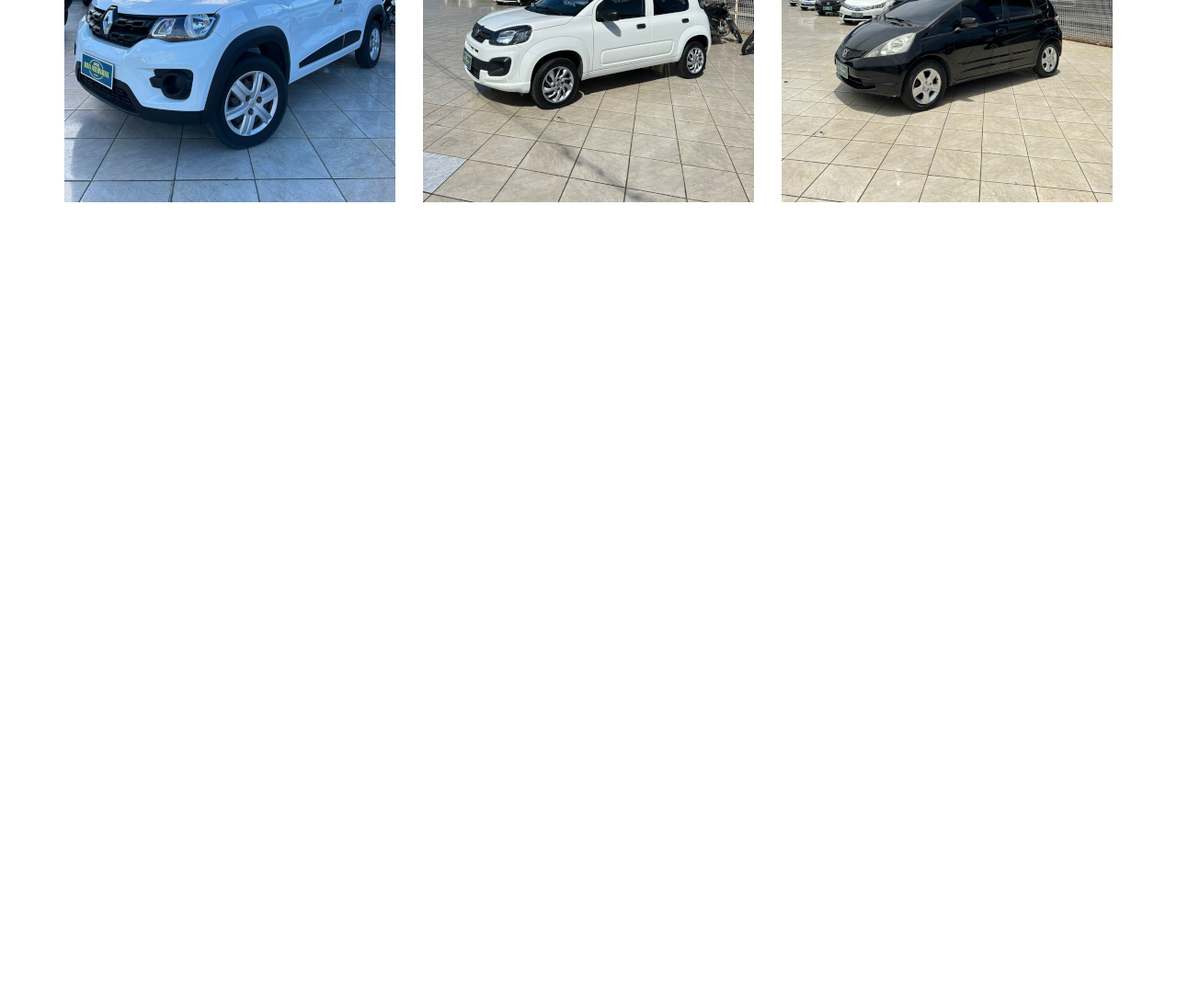
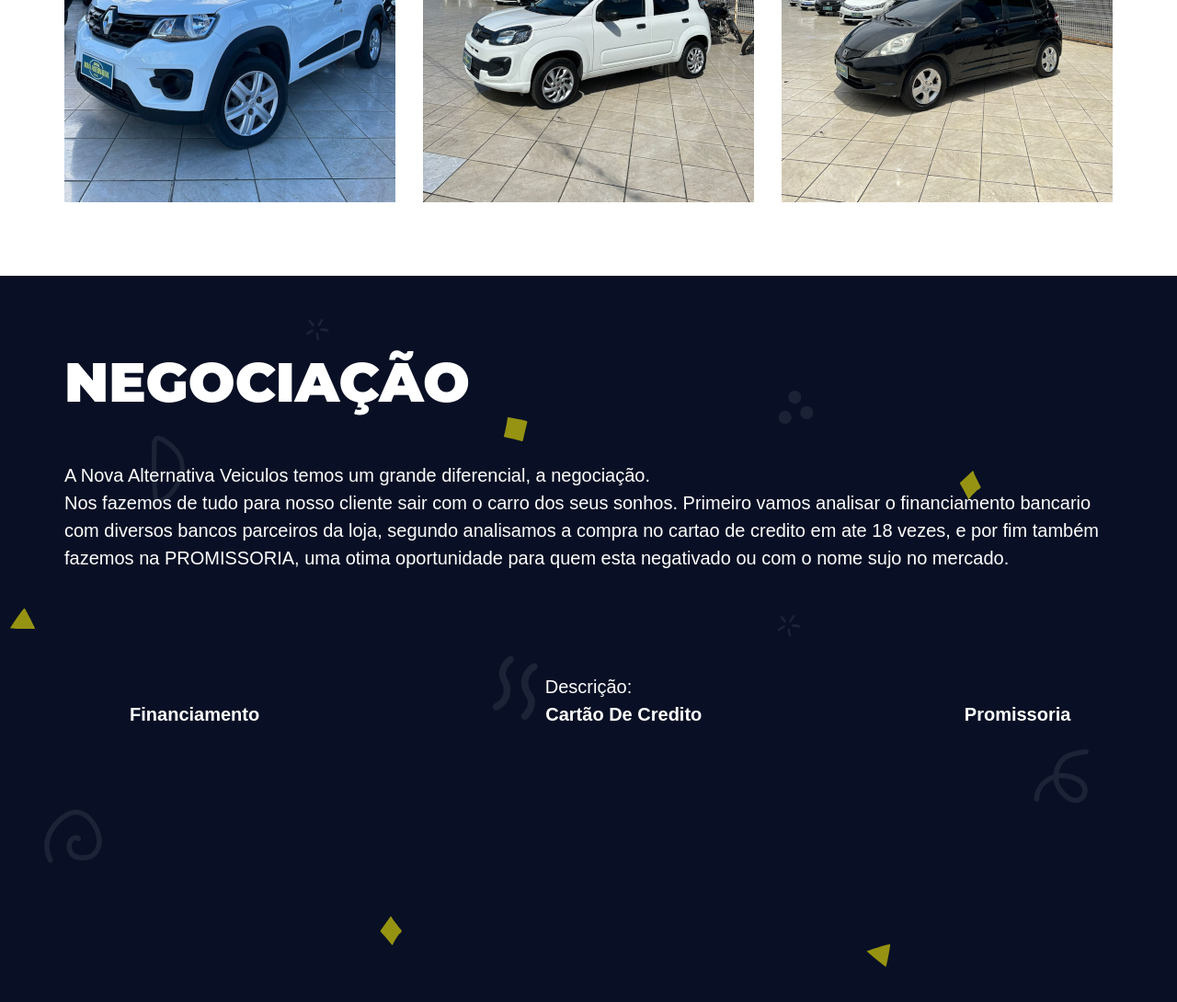
Before and after one commit to thiago-igor/Projeto-Nova-Alternativa, a plain HTML site: page projeto/index.html in a window 1280 px wide. Shown: the part 1887-2977 px from the top of the page at 92% size. Before the commit the page ends 2187 px from the top, so only its background shows below. Drawn offline with Linux system fonts and the light colour scheme.

Commit message:
Atualização
nova section, "Negociacao" em desenvolvimento

```diff
--- a/projeto/assets/css/style.css
+++ b/projeto/assets/css/style.css
@@ -189,3 +189,14 @@ p{
     transform: translate(3%, -3%) scale(1.2) rotate(5deg);
     transition:all 300ms ease-in-out ;
 }
+
+.responsive-table{
+    overflow: hidden;
+    overflow-x: auto;
+}
+
+table{
+    min-width: 360px;
+    width: 100%;
+    border-collapse: collapse;
+}
--- a/projeto/index.html
+++ b/projeto/index.html
@@ -20,7 +20,7 @@
             <nav>
                 <ul>
                     <li><a href="#estoque">Estoque</a></li>
-                    <li><a href="#pagamentos">negociação</a></li>
+                    <li><a href="#negociacao">negociação</a></li>
                     <li><a href="#contato">Contato</a></li>
                 </ul>
             </nav>
@@ -77,5 +77,27 @@
         </div>
     </section>
 
+
+    <section id="negociacao" class="section main-bg">
+        <div class="main-content">
+            <h2>Negociação</h2>
+            <p>A Nova Alternativa Veiculos temos um grande diferencial, a negociação. <br>Nos fazemos de tudo para nosso cliente sair com o carro dos seus sonhos. Primeiro vamos analisar o financiamento bancario com diversos bancos parceiros da loja, segundo analisamos a compra no cartao de credito em ate 18 vezes, e por fim também fazemos na PROMISSORIA, uma otima oportunidade para quem esta negativado ou com o nome sujo no mercado.</p>
+        </div>
+
+        <div class="responsive-table">
+            <table>
+                <caption>Descrição:</caption>
+
+                <thead>
+                    <tr>
+                        <th>Financiamento</th>
+                        <th>Cartão De Credito</th>
+                        <th>Promissoria</th>
+                    </tr>
+                </thead>
+            </table>
+        </div>
+    </section>
+
 </body>
 </html>
```
